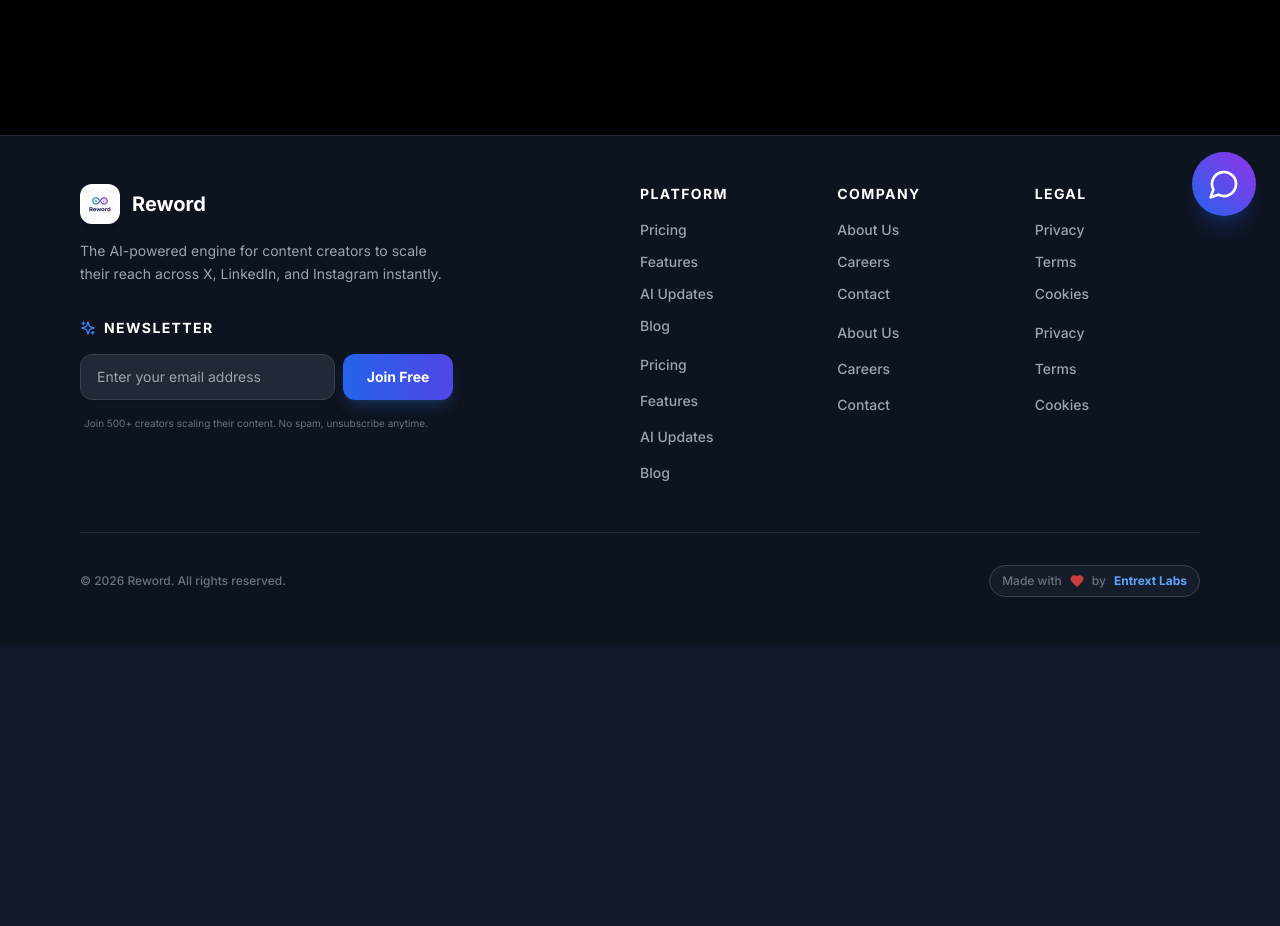
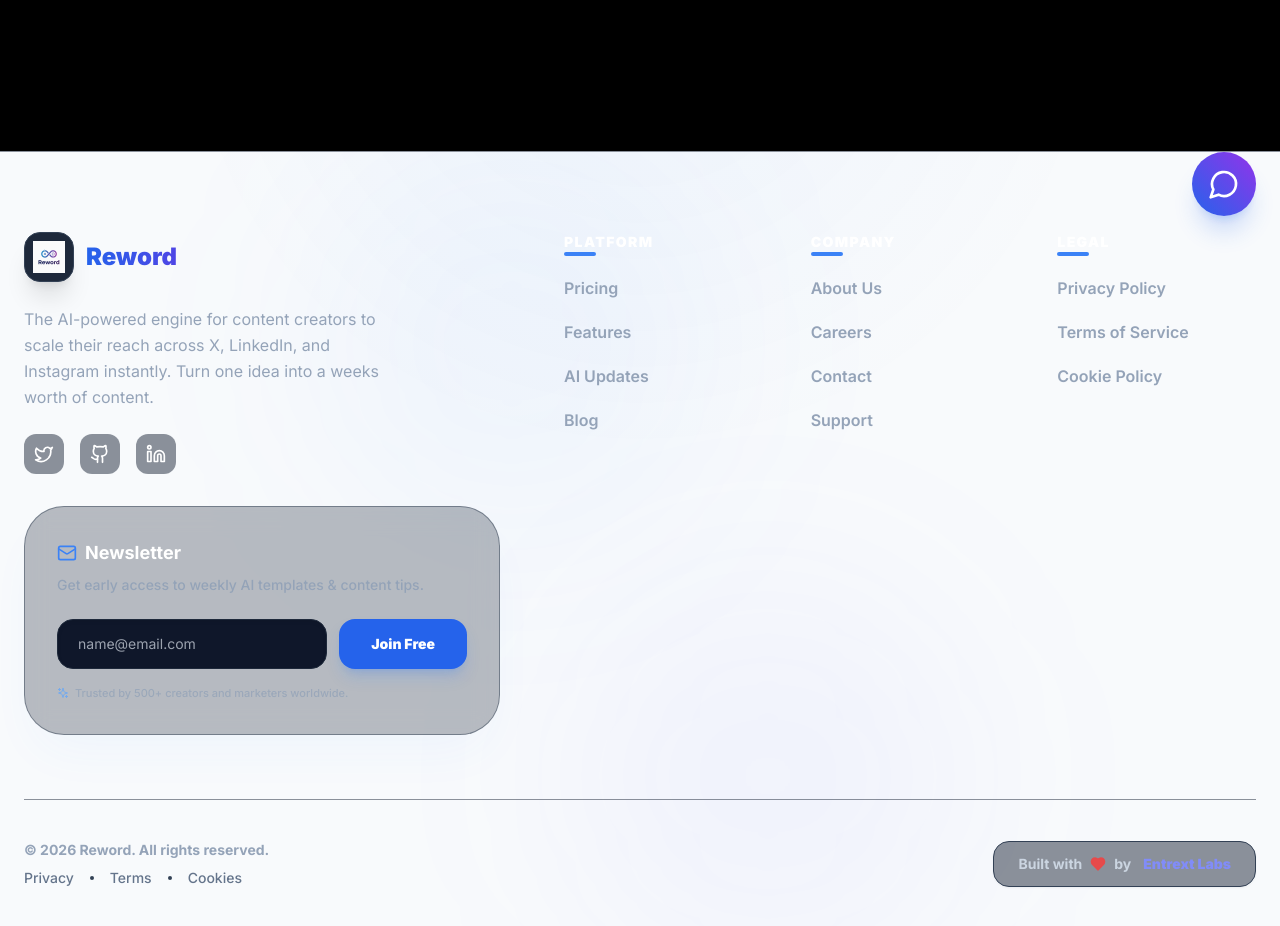
Before and after one commit to microsaasteam0/Reword, a Next.js app in the folder frontend/: page /verify-email in a window 1280 px wide. Shown: the part 560-1486 px from the top of the page. Before the commit the page ends 1205 px from the top, so only its background shows below. Built offline with nearby package versions, Linux system fonts and the light colour scheme.

Commit message:
feat: add email verification page and site-wide footer component.

```diff
--- a/frontend/app/verify-email/page.tsx
+++ b/frontend/app/verify-email/page.tsx
@@ -9,6 +9,8 @@
 import toast from 'react-hot-toast'
 import Navbar from '../../components/Navbar'
 import Footer from '../../components/Footer'
+
+import { API_URL } from '../../lib/api-config'
 
 const VerifyEmailContent = () => {
     const searchParams = useSearchParams()
@@ -26,7 +28,7 @@
 
         const verifyEmail = async () => {
             try {
-                const response = await axios.get(`${process.env.NEXT_PUBLIC_API_URL}/api/v1/auth/verify-email?token=${token}`)
+                const response = await axios.get(`${API_URL}/api/v1/auth/verify-email?token=${token}`)
                 if (response.data.success) {
                     setStatus('success')
                     setMessage(response.data.message || 'Email successfully verified!')
--- a/frontend/components/Footer.tsx
+++ b/frontend/components/Footer.tsx
@@ -1,7 +1,7 @@
 'use client'
 
 import { useState } from 'react'
-import { Sparkles, Heart, ChevronDown } from 'lucide-react'
+import { Sparkles, Heart, ChevronDown, Mail, Github, Twitter, Linkedin } from 'lucide-react'
 import Link from 'next/link'
 import Image from 'next/image'
 import toast from 'react-hot-toast'
@@ -65,125 +65,129 @@
         { name: 'About Us', href: 'https://www.entrext.com/', external: true },
         { name: 'Careers', href: 'https://deformity.ai/d/C-P5znqtG_ZZ', external: true },
         { name: 'Contact', href: 'mailto:business@entrext.in?subject=Reword Contact', external: true },
+        { name: 'Support', href: '#', external: false },
       ]
     },
     {
       title: 'Legal',
       links: [
-        { name: 'Privacy', href: '/privacy-policy', external: false },
-        { name: 'Terms', href: '/terms-of-service', external: false },
-        { name: 'Cookies', href: '/cookie-policy', external: false },
+        { name: 'Privacy Policy', href: '/privacy-policy', external: false },
+        { name: 'Terms of Service', href: '/terms-of-service', external: false },
+        { name: 'Cookie Policy', href: '/cookie-policy', external: false },
       ]
     }
   ]
 
   return (
-    <footer className="bg-gray-100 dark:bg-gray-900/80 backdrop-blur-sm border-t border-gray-200 dark:border-gray-800 mt-16" aria-label="Site Footer">
-      <div className="max-w-6xl mx-auto px-4 py-8 md:py-12">
-        <div className="flex flex-col lg:flex-row justify-between gap-8 lg:gap-12">
+    <footer className="footer-gradient border-t border-slate-200 dark:border-slate-800/50 mt-20 relative overflow-hidden" aria-label="Site Footer">
+      {/* Decorative Background Elements */}
+      <div className="absolute top-0 left-1/4 w-96 h-96 bg-blue-500/5 rounded-full blur-[100px] pointer-events-none"></div>
+      <div className="absolute bottom-0 right-1/4 w-96 h-96 bg-indigo-500/5 rounded-full blur-[100px] pointer-events-none"></div>
 
-          {/* Brand & Newsletter Section */}
-          <div className="lg:w-1/3 space-y-6 md:space-y-8">
-            <div itemScope itemType="https://schema.org/Organization">
-              <div className="flex items-center mb-4">
-                <div className="bg-white rounded-xl shadow-lg p-1 mr-3 flex items-center justify-center w-10 h-10 transform transition-all hover:rotate-3">
-                  <Image src="/logo.png" alt="Reword Logo" width={40} height={40} unoptimized itemProp="logo" />
+      <div className="max-w-7xl mx-auto px-6 py-12 lg:py-20 relative z-10">
+        <div className="grid grid-cols-1 lg:grid-cols-12 gap-12 lg:gap-16">
+
+          {/* Brand Info & Socials */}
+          <div className="lg:col-span-5 space-y-8">
+            <div className="flex flex-col space-y-6">
+              <Link href="/" className="flex items-center group w-fit">
+                <div className="bg-white dark:bg-slate-800 p-2 rounded-2xl shadow-xl border border-slate-200 dark:border-slate-700 transform transition-transform group-hover:rotate-6">
+                  <Image src="/logo.png" alt="Reword Logo" width={32} height={32} unoptimized />
                 </div>
-                <span className="text-xl font-bold text-gray-900 dark:text-white">Reword</span>
+                <span className="ml-3 text-2xl font-black bg-gradient-to-r from-blue-600 to-indigo-600 bg-clip-text text-transparent">
+                  Reword
+                </span>
+              </Link>
+              <p className="text-slate-600 dark:text-slate-400 text-base leading-relaxed max-w-sm">
+                The AI-powered engine for content creators to scale their reach across X, LinkedIn, and Instagram instantly. Turn one idea into a weeks worth of content.
+              </p>
+              <div className="flex items-center gap-4">
+                <a href="#" className="p-2.5 bg-slate-100 dark:bg-slate-800/50 hover:bg-blue-500 hover:text-white dark:hover:bg-blue-600 rounded-xl transition-all duration-300">
+                  <Twitter className="w-5 h-5" />
+                </a>
+                <a href="#" className="p-2.5 bg-slate-100 dark:bg-slate-800/50 hover:bg-slate-900 hover:text-white dark:hover:bg-slate-700 rounded-xl transition-all duration-300">
+                  <Github className="w-5 h-5" />
+                </a>
+                <a href="#" className="p-2.5 bg-slate-100 dark:bg-slate-800/50 hover:bg-blue-700 hover:text-white dark:hover:bg-blue-700 rounded-xl transition-all duration-300">
+                  <Linkedin className="w-5 h-5" />
+                </a>
               </div>
-              <p className="text-gray-600 dark:text-gray-400 text-sm leading-relaxed" itemProp="description">
-                The AI-powered engine for content creators to scale their reach across X, LinkedIn, and Instagram instantly.
-              </p>
             </div>
 
-            <div className="space-y-4">
-              <h4 className="text-sm font-bold text-gray-900 dark:text-white uppercase tracking-widest flex items-center gap-2">
-                <Sparkles className="w-4 h-4 text-blue-500" />
+            {/* Premium Newsletter Section */}
+            <div className="p-6 md:p-8 bg-white/50 dark:bg-slate-800/30 backdrop-blur-md rounded-[2.5rem] border border-slate-200 dark:border-slate-700/50 shadow-2xl shadow-blue-500/5">
+              <h4 className="text-lg font-bold text-slate-900 dark:text-white flex items-center gap-2 mb-2">
+                <Mail className="w-5 h-5 text-blue-500" />
                 Newsletter
               </h4>
-              <form onSubmit={handleNewsletterSubscribe} className="flex flex-row gap-2">
+              <p className="text-sm text-slate-500 dark:text-slate-400 mb-6 font-medium">
+                Get early access to weekly AI templates & content tips.
+              </p>
+              <form onSubmit={handleNewsletterSubscribe} className="flex flex-col sm:flex-row gap-3">
                 <input
                   type="email"
-                  placeholder="Enter your email address"
+                  placeholder="name@email.com"
                   value={newsletterEmail}
                   onChange={(e) => setNewsletterEmail(e.target.value)}
-                  className="flex-1 bg-white dark:bg-gray-800 border border-gray-200 dark:border-gray-700 rounded-xl px-4 py-3 text-sm focus:ring-2 focus:ring-blue-500 outline-none transition-all shadow-sm"
+                  className="flex-1 bg-white dark:bg-slate-900 border border-slate-200 dark:border-slate-800 rounded-2xl px-5 py-3.5 text-sm focus:ring-2 focus:ring-blue-500/50 outline-none transition-all shadow-inner"
                   disabled={isSubscribing}
                 />
                 <button
                   type="submit"
                   disabled={isSubscribing}
-                  className="px-6 py-3 bg-gradient-to-r from-blue-600 to-indigo-600 hover:from-blue-700 hover:to-indigo-700 text-white rounded-xl text-sm font-bold shadow-lg shadow-blue-500/20 active:scale-95 transition-all whitespace-nowrap"
+                  className="px-8 py-3.5 bg-blue-600 hover:bg-blue-700 text-white rounded-2xl text-sm font-black shadow-lg shadow-blue-500/25 active:scale-95 transition-all whitespace-nowrap"
                 >
                   {isSubscribing ? '...' : 'Join Free'}
                 </button>
               </form>
-              <p className="text-[10px] text-gray-400 dark:text-gray-500 pl-1">
-                Join 500+ creators scaling their content. No spam, unsubscribe anytime.
+              <p className="mt-4 text-[11px] text-slate-400 font-medium flex items-center gap-1.5 opacity-80">
+                <Sparkles className="w-3 h-3 text-blue-400" />
+                Trusted by 500+ creators and marketers worldwide.
               </p>
             </div>
           </div>
 
-          {/* Links Sections - Accordion on Mobile, Grid on Desktop */}
-          <div className="lg:w-1/2 flex flex-col md:grid md:grid-cols-3 gap-4 md:gap-8">
+          {/* Links Grid */}
+          <div className="lg:col-span-7 grid grid-cols-1 md:grid-cols-3 gap-8 lg:gap-12">
             {sections.map((section) => (
-              <div key={section.title} className="border-b md:border-none border-gray-200 dark:border-gray-800 pb-4 md:pb-0 last:border-0 last:pb-0">
-                <button
+              <div key={section.title} className="space-y-6">
+                <div
                   onClick={() => toggleSection(section.title)}
-                  className="w-full flex items-center justify-between md:cursor-default group"
+                  className="flex items-center justify-between cursor-pointer md:cursor-default"
                 >
-                  <h3 className="text-gray-900 dark:text-white font-bold text-sm uppercase tracking-widest">{section.title}</h3>
-                  <ChevronDown className={`w-4 h-4 text-gray-400 transition-transform duration-300 md:hidden ${openSection === section.title ? 'rotate-180 text-blue-500' : ''}`} />
-                </button>
+                  <h3 className="text-slate-950 dark:text-white font-black text-sm uppercase tracking-widest relative">
+                    {section.title}
+                    <span className="absolute -bottom-1 left-0 w-8 h-1 bg-blue-500 rounded-full"></span>
+                  </h3>
+                  <ChevronDown className={`w-5 h-5 text-slate-400 md:hidden transition-transform duration-300 ${openSection === section.title ? 'rotate-180 text-blue-500' : ''}`} />
+                </div>
 
-                {/* Mobile Accordion Content */}
-                <AnimatePresence initial={false}>
-                  {(openSection === section.title || typeof window !== 'undefined' && window.innerWidth >= 768) && (
-                    <motion.div
-                      initial={{ height: 0, opacity: 0 }}
-                      animate={{ height: 'auto', opacity: 1 }}
-                      exit={{ height: 0, opacity: 0 }}
-                      transition={{ duration: 0.2 }}
-                      className="md:!h-auto md:!opacity-100 overflow-hidden"
-                    >
-                      <ul className="space-y-3 pt-4 md:pt-4">
-                        {section.links.map((link) => (
-                          <li key={link.name}>
-                            {link.external ? (
-                              <a href={link.href} target="_blank" rel="noopener noreferrer" className="text-gray-500 hover:text-blue-500 dark:text-gray-400 dark:hover:text-blue-400 transition-colors text-sm font-medium flex items-center gap-1 group/link">
-                                {link.name}
-                              </a>
-                            ) : (
-                              <Link href={link.href} className="text-gray-500 hover:text-blue-500 dark:text-gray-400 dark:hover:text-blue-400 transition-colors text-sm font-medium block">
-                                {link.name}
-                              </Link>
-                            )}
-                          </li>
-                        ))}
-                      </ul>
-                    </motion.div>
-                  )}
-                </AnimatePresence>
-
-                {/* Desktop Content (Force render if needed or rely on above conditional) */}
-                {/* Actually calling window.innerWidth in render might cause hydration mismatch.
-                    Better strategy: CSS Display.
-                    - Mobile: Accordion (controlled by state).
-                    - Desktop: Always visible (hidden on mobile? No, shared content).
-
-                    Fix: Render the list always on MD+. On Mobile, use the motion div.
-                */}
-                <div className="hidden md:block">
-                  <ul className="space-y-3 pt-4">
+                {/* Shared Container for Mobile & Desktop */}
+                <div className={`${openSection === section.title ? 'block' : 'hidden'} md:block`}>
+                  <ul className="flex flex-col space-y-5">
                     {section.links.map((link) => (
                       <li key={link.name}>
                         {link.external ? (
-                          <a href={link.href} target="_blank" rel="noopener noreferrer" className="text-gray-500 hover:text-blue-500 dark:text-gray-400 dark:hover:text-blue-400 transition-colors text-sm font-medium">
-                            {link.name}
+                          <a
+                            href={link.href}
+                            target="_blank"
+                            rel="noopener noreferrer"
+                            className="text-slate-500 dark:text-slate-400 hover:text-blue-600 dark:hover:text-blue-400 transition-all duration-300 text-base font-semibold inline-flex items-center group/link"
+                          >
+                            <span className="relative">
+                              {link.name}
+                              <span className="absolute bottom-0 left-0 w-0 h-[2px] bg-blue-500 transition-all duration-300 group-hover/link:w-full"></span>
+                            </span>
                           </a>
                         ) : (
-                          <Link href={link.href} className="text-gray-500 hover:text-blue-500 dark:text-gray-400 dark:hover:text-blue-400 transition-colors text-sm font-medium">
-                            {link.name}
+                          <Link
+                            href={link.href}
+                            className="text-slate-500 dark:text-slate-400 hover:text-blue-600 dark:hover:text-blue-400 transition-all duration-300 text-base font-semibold inline-flex items-center group/link"
+                          >
+                            <span className="relative">
+                              {link.name}
+                              <span className="absolute bottom-0 left-0 w-0 h-[2px] bg-blue-500 transition-all duration-300 group-hover/link:w-full"></span>
+                            </span>
                           </Link>
                         )}
                       </li>
@@ -195,20 +199,48 @@
           </div>
         </div>
 
-        {/* Bottom Bar */}
-        <div className="border-t border-gray-200 dark:border-gray-800 mt-12 pt-8 flex flex-col-reverse sm:flex-row items-center justify-between gap-6 text-[12px]">
-          <div className="text-gray-500 font-medium text-center sm:text-left">
-            © 2026 Reword. All rights reserved.
-          </div>
+        {/* Improved Bottom Section */}
+        <div className="mt-16 pt-10 border-t border-slate-200 dark:border-slate-800/50">
+          <div className="flex flex-col md:flex-row items-center justify-between gap-8 text-sm">
+            <div className="order-2 md:order-1 flex flex-col items-center md:items-start gap-2">
+              <p className="text-slate-500 dark:text-slate-400 font-bold">
+                © 2026 Reword. All rights reserved.
+              </p>
+              <div className="flex items-center gap-4 text-slate-400 dark:text-slate-500 font-medium">
+                <Link href="#" className="hover:text-blue-500 transition-colors">Privacy</Link>
+                <span className="w-1 h-1 bg-slate-300 dark:bg-slate-700 rounded-full"></span>
+                <Link href="#" className="hover:text-blue-500 transition-colors">Terms</Link>
+                <span className="w-1 h-1 bg-slate-300 dark:bg-slate-700 rounded-full"></span>
+                <Link href="#" className="hover:text-blue-500 transition-colors">Cookies</Link>
+              </div>
+            </div>
 
-          <div className="flex flex-col sm:flex-row items-center gap-4 sm:gap-6">
-            <div className="flex items-center gap-2 text-gray-500 font-medium bg-gray-50 dark:bg-gray-800/50 px-3 py-1.5 rounded-full border border-gray-200 dark:border-gray-700">
-              Made with <Heart className="w-3.5 h-3.5 text-red-500 fill-red-500 animate-pulse" /> by
-              <a href="https://entrext.in" target="_blank" rel="noopener noreferrer" className="text-blue-600 dark:text-blue-400 font-bold hover:underline">Entrext Labs</a>
+            <div className="order-1 md:order-2">
+              <div className="group flex items-center gap-3 bg-slate-100 dark:bg-slate-800/50 hover:bg-slate-200 dark:hover:bg-slate-800 px-6 py-3 rounded-2xl border border-slate-200 dark:border-slate-700 transition-all duration-300 shadow-sm cursor-default">
+                <div className="flex items-center gap-2 text-slate-600 dark:text-slate-300 font-bold">
+                  Built with <Heart className="w-4 h-4 text-red-500 fill-red-500 animate-pulse group-hover:scale-125 transition-transform" /> by
+                  <a href="https://entrext.in" target="_blank" rel="noopener noreferrer" className="text-indigo-600 dark:text-indigo-400 font-black hover:text-indigo-500 transition-colors ml-1">
+                    Entrext Labs
+                  </a>
+                </div>
+              </div>
             </div>
           </div>
         </div>
       </div>
+
+      <style jsx>{`
+        .footer-gradient {
+          background: radial-gradient(circle at 50% -20%, rgba(59, 130, 246, 0.05), transparent 40%),
+                      var(--footer-bg);
+        }
+        :global(.dark) .footer-gradient {
+          --footer-bg: #020617;
+        }
+        :global(:not(.dark)) .footer-gradient {
+          --footer-bg: #f8fafc;
+        }
+      `}</style>
     </footer>
   )
 }
```
Also changed, not shown: 1 other file (tests, documents, lock files or other folders).
